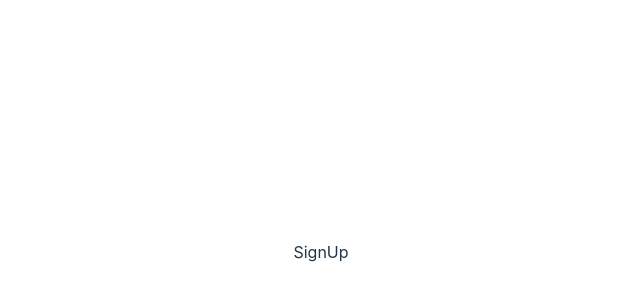
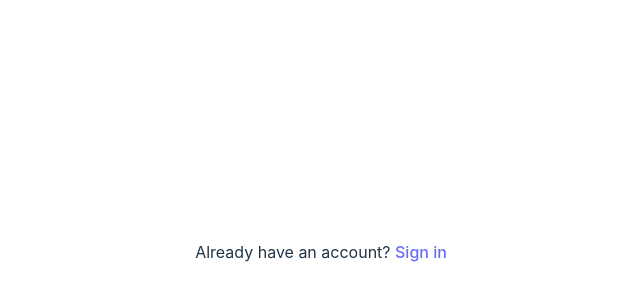
Before and after one commit to antasth/firebase-redux-toolkit-autorization, a React (Vite) app: page /signup in a window 1280 px wide. Shown: the part 148-448 px from the top of the page, without its empty margins (319-959 px from the left). Built offline with nearby package versions, Linux system fonts and the light colour scheme.

Commit message:
feat: add links between signIn and signUp pages

```diff
--- a/src/pages/SignIn.tsx
+++ b/src/pages/SignIn.tsx
@@ -1,5 +1,13 @@
+import { Link } from 'react-router-dom'
+
 const SignIn = () => {
-  return <div>SignIn</div>
+  return (
+    <div>
+      <p>
+        Don't have an account? <Link to={'/signup'}>Sign up</Link>
+      </p>
+    </div>
+  )
 }
 
 export { SignIn }
--- a/src/pages/SignUp.tsx
+++ b/src/pages/SignUp.tsx
@@ -1,5 +1,13 @@
+import { Link } from 'react-router-dom'
+
 const SignUp = () => {
-  return <div>SignUp</div>
+  return (
+    <div>
+      <p>
+        Already have an account? <Link to={'/signin'}>Sign in</Link>
+      </p>
+    </div>
+  )
 }
 
 export { SignUp }
```
